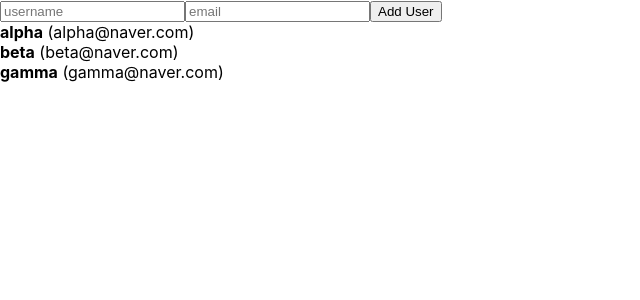
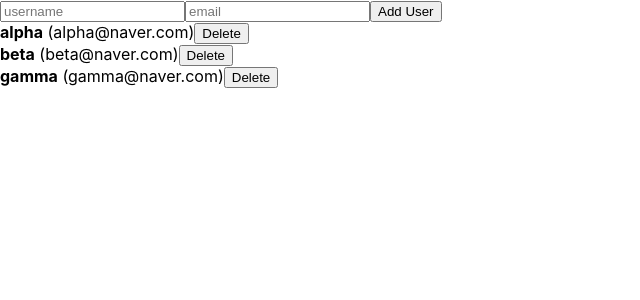
Before and after one commit to kewon96/React-Study, a React (Create React App) app in the folder begin-react/: page / in a window 1280 px wide. Shown: the top 300 px of the page, without its empty margins (0-640 px from the left). Built offline with nearby package versions, Linux system fonts and the light colour scheme.

Commit message:
배열 요소 삭제

```diff
--- a/begin-react/src/App.js
+++ b/begin-react/src/App.js
@@ -74,6 +74,15 @@ function App() {
     nextId.current += 1;
   }
 
+  // 요소를 삭제할 땐 불변성을 지키면서 진행해야함 -> filter함수 사용
+  // 배열에서 특정 조건이 만족하는 원소들만 추출, 새로운 배열을 만들어줌
+  const onRemove = id => {
+
+    // 각 user 객체들을 확인하는데 Parameter와 다른 아이디만 보여지게 함
+    setUsers(users.filter(user => user.id !== id));
+
+  };
+
   return (
     <>
       <CreateUser
@@ -82,7 +91,10 @@ function App() {
         onChange={onChange}
         onCreate={onCreate}
       />
-      <UserList users={users} />
+      <UserList
+        users={users}
+        onRemove={onRemove}
+      />
     </>
   );
 }
--- a/begin-react/src/UserList.js
+++ b/begin-react/src/UserList.js
@@ -1,14 +1,18 @@
 import React from 'react';
 
-function User({ user }) {
+function User({ user, onRemove }) {
+    const { id, username, email } = user;
+
     return (
         <div>
-            <b>{user.username}</b> <span>({user.email})</span>
+            <b>{username}</b> <span>({email})</span>
+            {/* 삭제이벤트 작동 시 해당 함수의 id값을 Parameter값을 넣어서 호출 */}
+            <button onClick={() => onRemove(id)}>Delete</button>
         </div>
     );
 }
 
-function UserList({ users }) {
+function UserList({ users, onRemove }) {
     // 1. 배열을 하나하나 Rendering하는 방식
     // return (
     //     <div>
@@ -43,7 +47,12 @@ function UserList({ users }) {
         <div>
             {
                 users.map(
-                    user => (<User user={user} key={user.id} />)
+                    user => (
+                        <User
+                            user={user}
+                            key={user.id}
+                            onRemove={onRemove}
+                        />)
                     // 없을 땐 map의 두 번째 Parameter인 index를 사용한다.
                     // 웬만해선 key에 index넣는 것을 피해야한다.
                     // (user, index) => (<User user={user} key={index} />)
```
Lines whose indentation alone changed are shown as unchanged.
